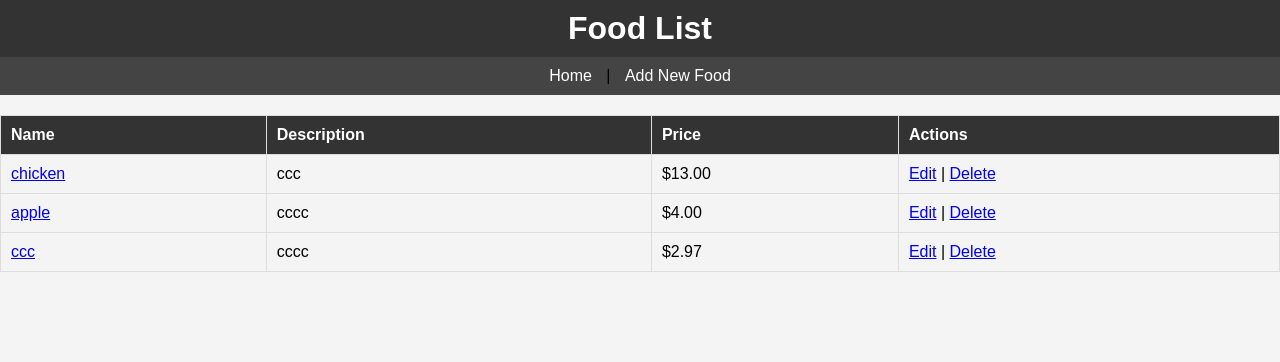
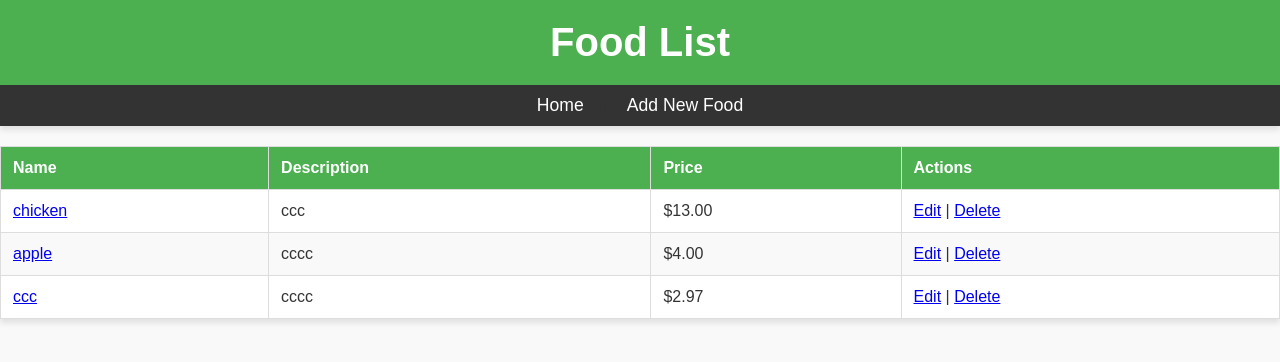
Before and after one commit to nowramohammad/django-crud-app-lab, a Django app: page /foods/ in a window 1280 px wide. Shown: the top 362 px of the page. Run offline with Django 4.2, Linux system fonts and the light colour scheme; data comes from the database, SQL or seed files in the repository; both versions use the stored data as it was after the commit.

Commit message:
adding files

```diff
--- a/food_app/my_app/static/my_app/css/styles.css
+++ b/food_app/my_app/static/my_app/css/styles.css
@@ -1,59 +1,93 @@
 body {
     font-family: Arial, sans-serif;
-    background-color: #f4f4f4;
+    background-color: #f9f9f9;
     margin: 0;
     padding: 0;
+    color: #333;
 }
 
-/* Header Styles */
+
 header {
-    background-color: #333;
+    background-color: #4CAF50; /* Green */
     color: white;
-    padding: 10px 0;
+    padding: 20px 0;
     text-align: center;
+    box-shadow: 0 4px 6px rgba(0, 0, 0, 0.1);
 }
 
 header h1 {
     margin: 0;
+    font-size: 2.5rem;
 }
 
-/* Navigation Styles */
 nav {
-    background-color: #444;
+    background-color: #333;
     padding: 10px;
     text-align: center;
+    box-shadow: 0 4px 6px rgba(0, 0, 0, 0.1);
 }
 
 nav a {
     color: white;
     text-decoration: none;
-    margin: 0 10px;
+    margin: 0 15px;
+    font-size: 1.1rem;
+    transition: color 0.3s ease;
 }
 
 nav a:hover {
+    color: #4CAF50; /* Green */
     text-decoration: underline;
 }
 
 /* Form Styles */
 form {
-    max-width: 400px;
-    margin: 20px auto;
+    max-width: 500px;
+    margin: 30px auto;
     padding: 20px;
     background-color: white;
     border: 1px solid #ddd;
-    border-radius: 5px;
+    border-radius: 8px;
+    box-shadow: 0 4px 6px rgba(0, 0, 0, 0.1);
+}
+
+form label {
+    display: block;
+    margin-bottom: 8px;
+    font-weight: bold;
+    color: #555;
+}
+
+form input[type="text"],
+form input[type="number"],
+form textarea {
+    width: 100%;
+    padding: 10px;
+    margin-bottom: 15px;
+    border: 1px solid #ddd;
+    border-radius: 4px;
+    font-size: 1rem;
+    box-sizing: border-box;
+}
+
+form textarea {
+    resize: vertical;
+    height: 100px;
 }
 
 form button {
-    background-color: #333;
+    background-color: #4CAF50; /* Green */
     color: white;
     border: none;
     padding: 10px 20px;
+    font-size: 1rem;
+    border-radius: 4px;
     cursor: pointer;
+    transition: background-color 0.3s ease;
 }
 
 form button:hover {
-    background-color: #555;
+    background-color: #45a049; /* Darker Green */
 }
 
 /* Table Styles */
@@ -61,17 +95,53 @@ table {
     width: 100%;
     border-collapse: collapse;
     margin: 20px 0;
+    background-color: white;
+    box-shadow: 0 4px 6px rgba(0, 0, 0, 0.1);
 }
 
 table th, table td {
-    padding: 10px;
+    padding: 12px;
     border: 1px solid #ddd;
     text-align: left;
 }
 
 table th {
-    background-color: #333;
+    background-color: #4CAF50; /* Green */
     color: white;
+}
+
+table tr:nth-child(even) {
+    background-color: #f9f9f9;
+}
+
+table tr:hover {
+    background-color: #f1f1f1;
+}
+
+/* Button Styles */
+.button {
+    display: inline-block;
+    padding: 10px 20px;
+    font-size: 1rem;
+    color: white;
+    background-color: #4CAF50; /* Green */
+    border: none;
+    border-radius: 4px;
+    text-decoration: none;
+    cursor: pointer;
+    transition: background-color 0.3s ease;
+}
+
+.button:hover {
+    background-color: #45a049; /* Darker Green */
+}
+
+.button.delete {
+    background-color: #f44336; /* Red */
+}
+
+.button.delete:hover {
+    background-color: #d32f2f; /* Darker Red */
 }
 
 /* Footer Styles */
```
Also changed, not shown: other parts of food_app/my_app/static/my_app/css/styles.css (+38 -0 lines), food_app/db.sqlite3.
